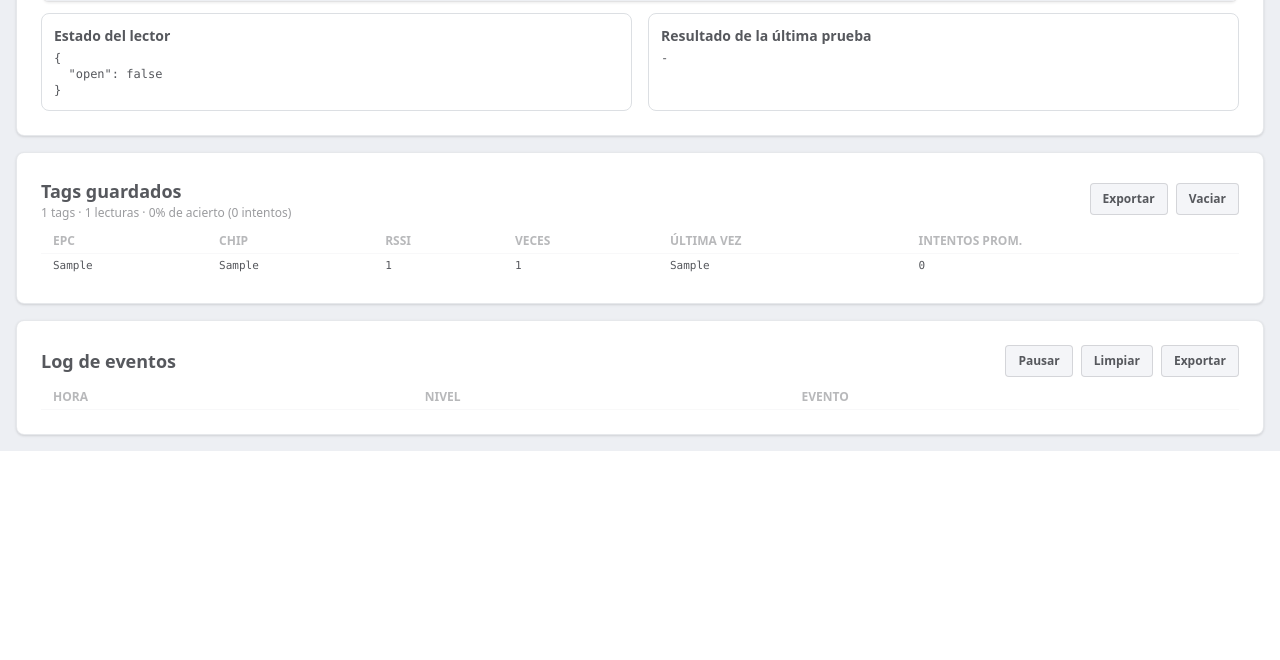
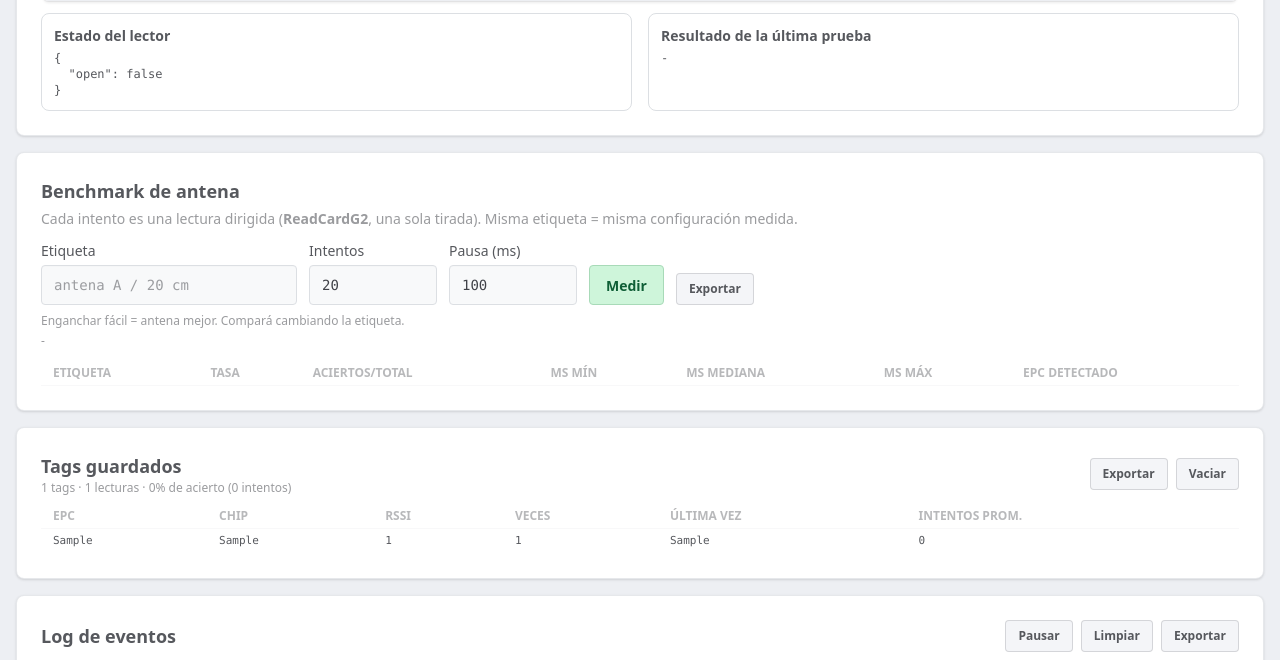
Before and after one commit to Jeanjo1310/RU5600-usb-app, a Flask app: page /pruebas in a window 1280 px wide. Shown: the part 954-1614 px from the top of the page. Before the commit the page ends 1405 px from the top, so only its background shows below. Run offline with Flask 3, Linux system fonts and the light colour scheme; tables that the repository leaves empty hold one stand-in row (values such as "Sample post"); data that the repository does not hold is empty; style sheets or scripts are compiled from the project's sources.

Commit message:
feat(web): benchmark de antena (tasa de enganche, ms min/mediana/max) persistido en trabajos

```diff
--- a/web/app.py
+++ b/web/app.py
@@ -1528,6 +1528,38 @@ def api_probe():
         return jsonify(ok=False, error=str(exc))
 
 
+def _direct_read(r):
+    """Una sola tirada de lectura dirigida al banco EPC (ReadCardG2).
+
+    La usan ``/api/read_until`` (una tirada por intento) y ``/api/bench``
+    (una muestra por intento), asi el benchmark mide exactamente el mismo
+    camino que la lectura repetida.  Devuelve ``(resultado, epc, hex, detalle)``
+    con ``resultado`` en ``ok | stale | error``; ``detalle`` es el texto que
+    el llamador pone en el log (o ``None`` cuando no hay nada que loguear).
+    """
+    try:
+        # 8 palabras = CRC(2) + PC(2) + hasta 12 bytes de EPC
+        data = r.read_card(1, 0, 8, b"\x00" * 4, retries=1)
+        raw = data.hex().upper()
+        # el PC declara el largo del EPC: bits 15-11 = palabras
+        if len(data) >= 4:
+            pc = (data[2] << 8) | data[3]
+            epc_words = (pc >> 11) & 0x1F
+            epc_len = epc_words * 2
+            if 2 <= epc_len <= len(data) - 4:
+                epc = data[4:4 + epc_len].hex().upper()
+            else:
+                epc = data[4:].hex().upper()
+        else:
+            epc = raw
+        return "ok", epc, raw, None
+    except ReaderError as exc:
+        label = "stale" if "stale" in str(exc).lower() else "error"
+        return label, None, None, label
+    except Exception as exc:  # noqa: BLE001
+        return "error", None, None, "error: " + str(exc)[:120]
+
+
 @app.route("/api/read_until", methods=["POST"])
 def api_read_until():
     """Lectura dirigida repetida hasta enganchar el tag del EPC.
@@ -1560,29 +1592,15 @@ def api_read_until():
     found = False
     for n in range(1, attempts + 1):
         a0 = time.monotonic()
-        result = "error"
-        try:
-            # 8 palabras = CRC(2) + PC(2) + hasta 12 bytes de EPC
-            data = r.read_card(1, 0, 8, b"\x00" * 4, retries=1)
-            last_hex = data.hex().upper()
-            # el PC declara el largo del EPC: bits 15-11 = palabras
-            if len(data) >= 4:
-                pc = (data[2] << 8) | data[3]
-                epc_words = (pc >> 11) & 0x1F
-                epc_len = epc_words * 2
-                if 2 <= epc_len <= len(data) - 4:
-                    last_epc = data[4:4 + epc_len].hex().upper()
-                else:
-                    last_epc = data[4:].hex().upper()
-            else:
-                last_epc = last_hex
-            result = "ok"
+        result, epc, raw, detail = _direct_read(r)
+        if raw is not None:
+            last_hex = raw
+        if epc is not None:
+            last_epc = epc
+        if result == "ok":
             _log("ok", "read_until %d/%d ok: %s" % (n, attempts, last_hex))
-        except ReaderError as exc:
-            result = "stale" if "stale" in str(exc).lower() else "error"
-            _log("warn", "read_until %d/%d %s" % (n, attempts, result))
-        except Exception as exc:  # noqa: BLE001
-            _log("warn", "read_until %d/%d error: %s" % (n, attempts, str(exc)[:120]))
+        else:
+            _log("warn", "read_until %d/%d %s" % (n, attempts, detail))
         tries.append({"n": n, "result": result,
                       "ms": round((time.monotonic() - a0) * 1000)})
         if result == "ok" and (expected is None or last_epc == expected):
@@ -1637,6 +1655,80 @@ def api_read_until():
     return jsonify(out)
 
 
+@app.route("/api/bench", methods=["POST"])
+def api_bench():
+    """Benchmark de antena: N lecturas dirigidas, una sola tirada cada una.
+
+    Cada muestra usa el mismo camino que ``/api/read_until`` con
+    ``attempts=1``: si engancha, cuenta como acierto.  La tasa de enganche es
+    el indicador de calidad de antena/posicion (el SDK no expone RSSI en la
+    lectura dirigida).  Una fila en ``trabajos`` deja la medicion en SQLite.
+    """
+    cfg = request.get_json(silent=True) or {}
+    try:
+        trials = int(cfg.get("trials", 20))
+    except (TypeError, ValueError):
+        return jsonify(ok=False, error="trials invalido"), 400
+    trials = max(1, min(trials, 200))
+    try:
+        pause = float(cfg.get("pause", 0.1))
+    except (TypeError, ValueError):
+        return jsonify(ok=False, error="pause invalido"), 400
+    pause = max(0.0, min(pause, 2.0))
+    label = str(cfg.get("label") or "").strip()[:80]
+    try:
+        r = _need_usb()
+    except Exception as exc:  # noqa: BLE001
+        return jsonify(ok=False, error=str(exc))
+
+    ms_list = []
+    epcs = {}
+    hits = 0
+    for n in range(1, trials + 1):
+        a0 = time.monotonic()
+        result, epc, _raw, _detail = _direct_read(r)
+        ms_list.append(round((time.monotonic() - a0) * 1000))
+        if result == "ok":
+            hits += 1
+            if epc:
+                epcs[epc] = epcs.get(epc, 0) + 1
+        if n < trials:
+            try:
+                r.clear_tag_buf()
+            except Exception:  # noqa: BLE001
+                pass
+            if pause:
+                time.sleep(pause)
+
+    ordered = sorted(ms_list)
+    mid = len(ordered) // 2
+    if len(ordered) % 2:
+        ms_median = ordered[mid]
+    else:
+        ms_median = round((ordered[mid - 1] + ordered[mid]) / 2.0, 1)
+    tasa = round(hits / trials, 4)
+    top_epc = max(epcs, key=epcs.get) if epcs else None
+    out = {"ok": True, "label": label, "trials": trials, "hits": hits,
+           "tasa": tasa, "ms_min": ordered[0], "ms_mediana": ms_median,
+           "ms_max": ordered[-1], "epc": top_epc, "epcs": epcs,
+           "intentos_por_hit": 1}
+    _log("ok" if hits else "warn",
+         "bench %s: %d/%d enganchados (%.1f%%), %s / %s / %s ms"
+         % (label or "sin etiqueta", hits, trials, tasa * 100,
+            ordered[0], ms_median, ordered[-1]))
+    try:
+        store.add_trabajo("bench", "ok", total=trials, hechos=hits,
+                          extra={"label": label, "tasa": tasa,
+                                 "ms_min": ordered[0],
+                                 "ms_mediana": ms_median,
+                                 "ms_max": ordered[-1],
+                                 "epc": top_epc, "epcs": epcs,
+                                 "pause": pause})
+    except Exception as exc:  # noqa: BLE001
+        _log("warn", "bench: no pude guardar en SQLite: %s" % exc)
+    return jsonify(out)
+
+
 def _store_result(epc, found, attempts, elapsed_ms, chip=None, rssi=None):
     """Guarda el resultado; si SQLite falla, la lectura sigue igual."""
     try:
--- a/web/ru5600_store.py
+++ b/web/ru5600_store.py
@@ -7,11 +7,11 @@ conexion compartida entre hilos de ``sqlite3`` no es segura.
 Un ``tags`` es un tag fisico identificado por su EPC.  ``lecturas`` guarda
 cada lectura confirmada (una fila por sesion de lectura, no por intento) y
 ``log`` los eventos que tienen que sobrevivir al reinicio del servidor.
-``trabajos`` queda para los procesos por lote; el motor de lectura repetida
-todavia no lo usa.
+``trabajos`` guarda los procesos por lote y los benchmarks de antena.
 """
 from __future__ import annotations
 
+import json
 import os
 import sqlite3
 import time
@@ -170,6 +170,31 @@ def add_log(level: str, msg: str) -> int:
         con.close()
 
 
+def add_trabajo(tipo: str, estado: str, total=None, hechos=None,
+                extra=None) -> int:
+    """Registra un trabajo (lote o benchmark) y devuelve el id de la fila.
+
+    ``extra`` se guarda como JSON; si ya viene como texto, se respeta tal cual.
+    """
+    if extra is None:
+        extra_txt = None
+    elif isinstance(extra, str):
+        extra_txt = extra
+    else:
+        extra_txt = json.dumps(extra, ensure_ascii=False)
+    con = _connect()
+    try:
+        cur = con.execute(
+            "INSERT INTO trabajos (tipo, estado, total, hechos, creado, extra)"
+            " VALUES (?, ?, ?, ?, ?, ?)",
+            (str(tipo or ""), str(estado or ""), _clean_int(total),
+             _clean_int(hechos), _now(), extra_txt))
+        con.commit()
+        return int(cur.lastrowid)
+    finally:
+        con.close()
+
+
 def list_tags(limit: int = 200) -> list[dict]:
     """Tags guardados, el mas reciente primero."""
     try:
--- a/web/templates/pruebas.html
+++ b/web/templates/pruebas.html
@@ -82,6 +82,36 @@
       <div class="text-sm font-semibold mb-1">Resultado de la última prueba</div>
       <pre id="probeOut" class="font-mono text-xs whitespace-pre-wrap max-h-48 overflow-auto">-</pre>
     </div>
+  </div>
+</div>
+<div class="card bg-base-100 shadow-sm p-6 mb-4">
+  <h2 class="text-lg font-semibold mb-1">Benchmark de antena</h2>
+  <p class="text-sm text-base-content/60 mb-3">Cada intento es una lectura dirigida (<b>ReadCardG2</b>, una sola tirada). Misma etiqueta = misma configuración medida.</p>
+  <div class="flex flex-wrap items-end gap-3">
+    <div>
+      <label class="block mb-1 text-sm font-medium" for="benchLabel">Etiqueta</label>
+      <input id="benchLabel" type="text" placeholder="antena A / 20 cm" class="input input-bordered w-64">
+    </div>
+    <div>
+      <label class="block mb-1 text-sm font-medium" for="benchTrials">Intentos</label>
+      <input id="benchTrials" type="number" value="20" min="1" max="200" class="input input-bordered w-32">
+    </div>
+    <div>
+      <label class="block mb-1 text-sm font-medium" for="benchPause">Pausa (ms)</label>
+      <input id="benchPause" type="number" value="100" min="0" max="2000" class="input input-bordered w-32">
+    </div>
+    <button id="benchBtn" class="btn btn-soft btn-success">Medir</button>
+    <button class="btn btn-outline btn-sm" onclick="exportTable('#benchTable', 'benchmark-antena')">Exportar</button>
+  </div>
+  <p class="text-xs text-base-content/60 mt-2">Enganchar fácil = antena mejor. Compará cambiando la etiqueta.</p>
+  <p id="benchStatus" class="text-xs text-base-content/60 mt-1">-</p>
+  <div class="overflow-x-auto mt-3">
+    <table class="table table-xs w-full" id="benchTable">
+      <thead class="text-xs uppercase opacity-70">
+        <tr><th class="px-3 py-1">Etiqueta</th><th class="px-3 py-1">Tasa</th><th class="px-3 py-1">Aciertos/Total</th><th class="px-3 py-1">ms mín</th><th class="px-3 py-1">ms mediana</th><th class="px-3 py-1">ms máx</th><th class="px-3 py-1">EPC detectado</th></tr>
+      </thead>
+      <tbody id="benchRows"></tbody>
+    </table>
   </div>
 </div>
 <div class="card bg-base-100 shadow-sm p-6 mb-4">
@@ -223,6 +253,37 @@ document.getElementById('autoBtn').onclick = (e) => {
   autoscroll = !autoscroll;
   e.target.textContent = autoscroll ? 'Pausar' : 'Reanudar';
 };
+document.getElementById('benchBtn').onclick = async (e) => {
+  const btn = e.target;
+  const label = document.getElementById('benchLabel').value.trim();
+  const trials = Math.max(1, Math.min(200, parseInt(document.getElementById('benchTrials').value, 10) || 20));
+  const pause = Math.max(0, Math.min(2000, parseInt(document.getElementById('benchPause').value, 10) || 0)) / 1000;
+  const status = document.getElementById('benchStatus');
+  btn.disabled = true;
+  status.textContent = `midiendo ${trials} intentos (pausa ${Math.round(pause * 1000)} ms)…`;
+  try {
+    const r = await post('/api/bench', {trials: trials, pause: pause, label: label});
+    if (!r.ok) {
+      status.textContent = 'error: ' + (r.error || 'sin detalle');
+      return;
+    }
+    const tr = document.createElement('tr');
+    tr.appendChild(cell(r.label || '—'));
+    tr.appendChild(cell((r.tasa * 100).toFixed(1) + ' %'));
+    tr.appendChild(cell(r.hits + '/' + r.trials));
+    tr.appendChild(cell(r.ms_min));
+    tr.appendChild(cell(r.ms_mediana));
+    tr.appendChild(cell(r.ms_max));
+    tr.appendChild(cell(r.epc || '—'));
+    document.getElementById('benchRows').appendChild(tr);
+    status.textContent = `${r.hits}/${r.trials} enganchados (${(r.tasa * 100).toFixed(1)} %).`;
+  } catch (err) {
+    status.textContent = 'error: ' + err;
+  } finally {
+    btn.disabled = false;
+  }
+  pullLog(); pullTagStats();
+};
 pullState(); pullLog(); pullTags(); pullTagStats();
 setInterval(pullLog, 1000);
 setInterval(pullState, 2000);
```
